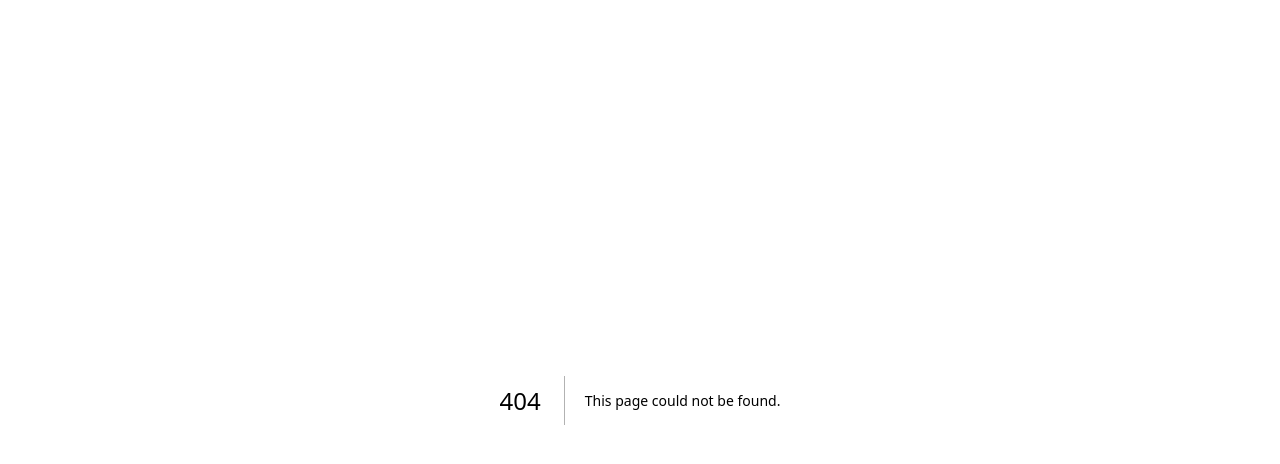
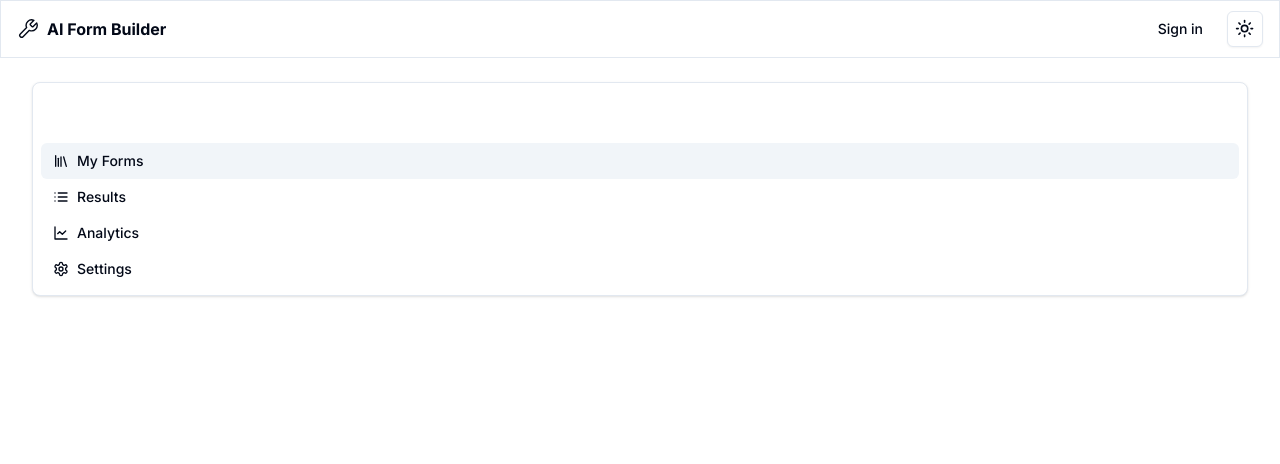
Before and after one commit to Mlika-Gaith/ai-form-builder, a Next.js app: page /dashboard in a window 1280 px wide. Before the commit this address had no page. Shown: the top 464 px of the page. Built offline with nearby package versions, Linux system fonts and the light colour scheme; no server answers.

Commit message:
Add dashboard navigation

```diff
--- /dev/null
+++ b/src/app/(admin)/dashboard/page.tsx
@@ -0,0 +1,9 @@
+import React from "react";
+
+type Props = {};
+
+const page = (props: Props) => {
+  return <div>page</div>;
+};
+
+export default page;
--- /dev/null
+++ b/src/app/(admin)/layout.tsx
@@ -0,0 +1,56 @@
+"use client";
+import DashboardNav from "@/components/DashboardNav";
+import { Header } from "@/components/Header";
+import { SidebarNavItem } from "@/types/nav-types";
+import { SessionProvider } from "next-auth/react";
+import React from "react";
+
+type Props = {
+  children: React.ReactNode;
+};
+
+const dashboardConfig: { sidebarNav: SidebarNavItem[] } = {
+  sidebarNav: [
+    {
+      title: "My Forms",
+      href: "/dashboard",
+      icon: "library",
+    },
+    {
+      title: "Results",
+      href: "/results",
+      icon: "list",
+    },
+    {
+      title: "Analytics",
+      href: "/analytics",
+      icon: "lineChart",
+    },
+    {
+      title: "Settings",
+      href: "/settings",
+      icon: "settings",
+    },
+  ],
+};
+
+const layout = ({ children }: Props) => {
+  return (
+    <SessionProvider>
+      <div className="flex min-h-screen flex-col space-y-6">
+        <Header />
+        <div className="container relative">
+          <div className="overflow-hidden rounded-[0.5rem] border bg-background shadow">
+            <div className="flex h-[52px] items-center justify-center px-2"></div>
+            <aside className="group flex flex-col gap-4 py-2 px-2 data-[collapsed=true]:py-2">
+              {/* Side Navigation */}
+              <DashboardNav items={dashboardConfig.sidebarNav} />
+            </aside>
+          </div>
+        </div>
+      </div>
+    </SessionProvider>
+  );
+};
+
+export default layout;
--- /dev/null
+++ b/src/components/DashboardNav.tsx
@@ -0,0 +1,44 @@
+import React from "react";
+import { SidebarNavItem } from "@/types/nav-types";
+import { usePathname } from "next/navigation";
+import { Icons } from "@/utils/icons";
+import Link from "next/link";
+import { cn } from "@/lib/utils";
+
+type Props = {
+  items: SidebarNavItem[];
+};
+
+const DashboardNav = ({ items }: Props) => {
+  const path = usePathname();
+  if (!items.length) return null;
+  return (
+    <nav>
+      {items.map((item, index) => {
+        const iconKey = item?.icon as keyof typeof Icons;
+        const Icon = Icons[iconKey || "list"];
+        const isActive = path === item.href;
+        return (
+          item.href && (
+            <Link key={index} href={item.disabled ? "/" : item.href}>
+              <span
+                className={cn(
+                  "group flex items-center rounded-md px-3 py-2 text-sm font-medium hover:bg-accent hover:text-accent-foreground",
+                  isActive ? "bg-accent" : "transparent",
+                  item.disabled
+                    ? "cursor-not-allowed opacity-80"
+                    : "cursor-pointer"
+                )}
+              >
+                <Icon className="w-4 h-4 mr-2" />
+                {item.title}
+              </span>
+            </Link>
+          )
+        );
+      })}
+    </nav>
+  );
+};
+
+export default DashboardNav;
--- a/src/components/Header.tsx
+++ b/src/components/Header.tsx
@@ -46,7 +46,7 @@ export const Header: React.FC = (props: Props) => {
                 onClick={toggle}
               />
             </Button>
-            <Link href="/view-froms" className="hidden md:flex">
+            <Link href="/dashboard" className="hidden md:flex">
               <Button variant="outline">Dashboard</Button>
             </Link>
             <Button
@@ -62,7 +62,7 @@ export const Header: React.FC = (props: Props) => {
                 alt={session.user.name}
                 width={32}
                 height={32}
-                className="hidden md:flex rounded-full mr-2"
+                className="hidden md:flex rounded-full mr-3"
               />
             )}
           </div>
--- a/src/components/TopBar.tsx
+++ b/src/components/TopBar.tsx
@@ -30,7 +30,7 @@ const TopBar = ({ isOpen, toggle, session }: Props) => {
         <ul className="grid grid-cols-1 grid-rows-6 text-center ">
           <Link
             className="flex items-center justify-center text-md decoration-none list-none delay-200 ease-in-out hover:text-brand"
-            href="#"
+            href="/dashboard"
           >
             Dashboard
           </Link>
--- /dev/null
+++ b/src/types/nav-types.d.ts
@@ -0,0 +1,27 @@
+import Icons from "../utils/icons";
+
+type NavLink = {
+  title: string;
+  href: string;
+  disabled?: boolean;
+};
+
+//SidebarNavItem is a union type that consists of two possible shapes
+
+type SidebarNavItem = {
+  title: string; // Required: The title of the navigation item
+  disabled?: boolean; // Optional: Indicates whether the item is disabled
+  external?: boolean; // Optional: Indicates whether the link is external
+  icon?: keyof typeof Icons; // Optional: The icon associated with the navigation item
+} & (
+  | {
+      href: string; // Required if items are not present: The URL the item links to
+      items?: never; // Should not have `items` property if `href` is present
+    }
+  | {
+      href?: string; // Optional: The URL the item links to
+      items: NavLink[]; // Required if href is not present: An array of sub-navigation items
+    }
+);
+
+// SidebarNavItem is either (title, disabled, external, icon, href) or (title, disabled, external, icon, items)
--- /dev/null
+++ b/src/utils/icons.tsx
@@ -0,0 +1,22 @@
+import {
+  Library,
+  LineChart,
+  PieChart,
+  Settings2,
+  Settings,
+  UserRoundCog,
+  List,
+  type IconNode as LucideIcon,
+} from "lucide-react";
+
+export type Icon = LucideIcon;
+
+export const Icons = {
+  library: Library,
+  lineChart: LineChart,
+  pieChart: PieChart,
+  settings2: Settings2,
+  settings: Settings,
+  userRoundCog: UserRoundCog,
+  list: List,
+};
```
